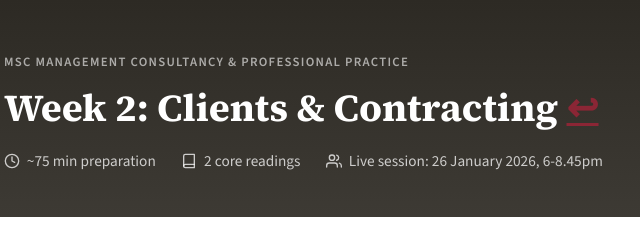
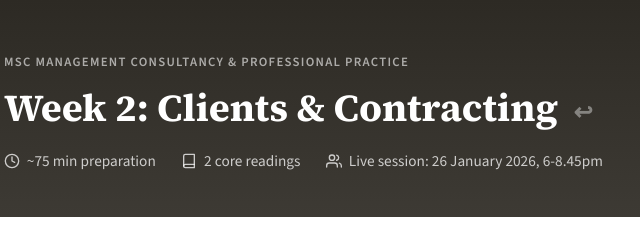
Before and after one commit to LukasWallrich/cpp_webpage, a website: page W2_initiation/index.html in a window 1280 px wide. Shown: the top 240 px of the page, 276-916 px from the left. Drawn offline with nearby package versions, Linux system fonts and the light colour scheme.

Commit message:
Update root

```diff
--- a/styles.css
+++ b/styles.css
@@ -59,6 +59,19 @@ header h1 {
   font-weight: 700;
   line-height: 1.2;
   margin-bottom: 1rem;
+}
+
+.return-link {
+  font-size: 0.6em;
+  color: rgba(255,255,255,0.4);
+  text-decoration: none;
+  margin-left: 0.3em;
+  vertical-align: middle;
+  transition: color 0.2s;
+}
+
+.return-link:hover {
+  color: rgba(255,255,255,0.8);
 }
 
 .week-meta {
```
Also changed, not shown: index.html (+2 -3 lines), 1 other file.
